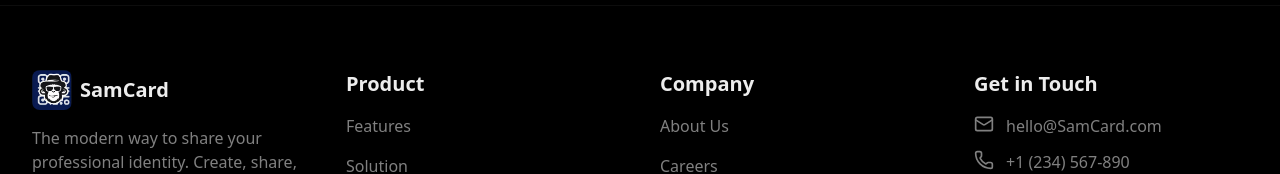
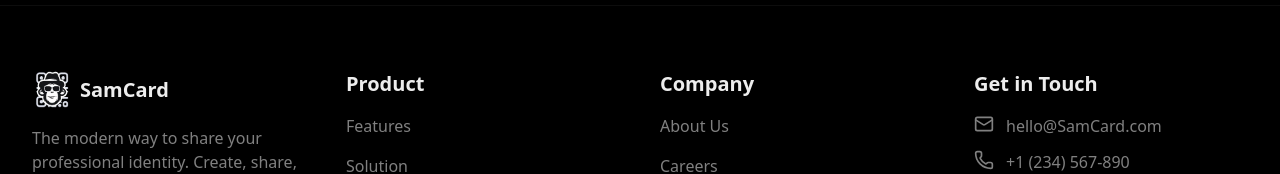
Before and after one commit to aice-xpert/samcard, a Next.js app: page / in a window 1280 px wide. Shown: the part 7516-7690 px from the top of the page. Built offline with nearby package versions, Linux system fonts and the light colour scheme.

Commit message:
adding complete landing page to my branch to start working on solutions page

```diff
--- a/src/components/Footer.tsx
+++ b/src/components/Footer.tsx
@@ -19,7 +19,7 @@ export default function Footer() {
             <div className="flex items-center justify-center sm:justify-start gap-2">
               <Image
                 className="w-10 h-10 rounded-lg"
-                src="/SamCard.png"
+                src="/logo.png"
                 alt="SamCard logo"
                 width={40}
                 height={40}
```
